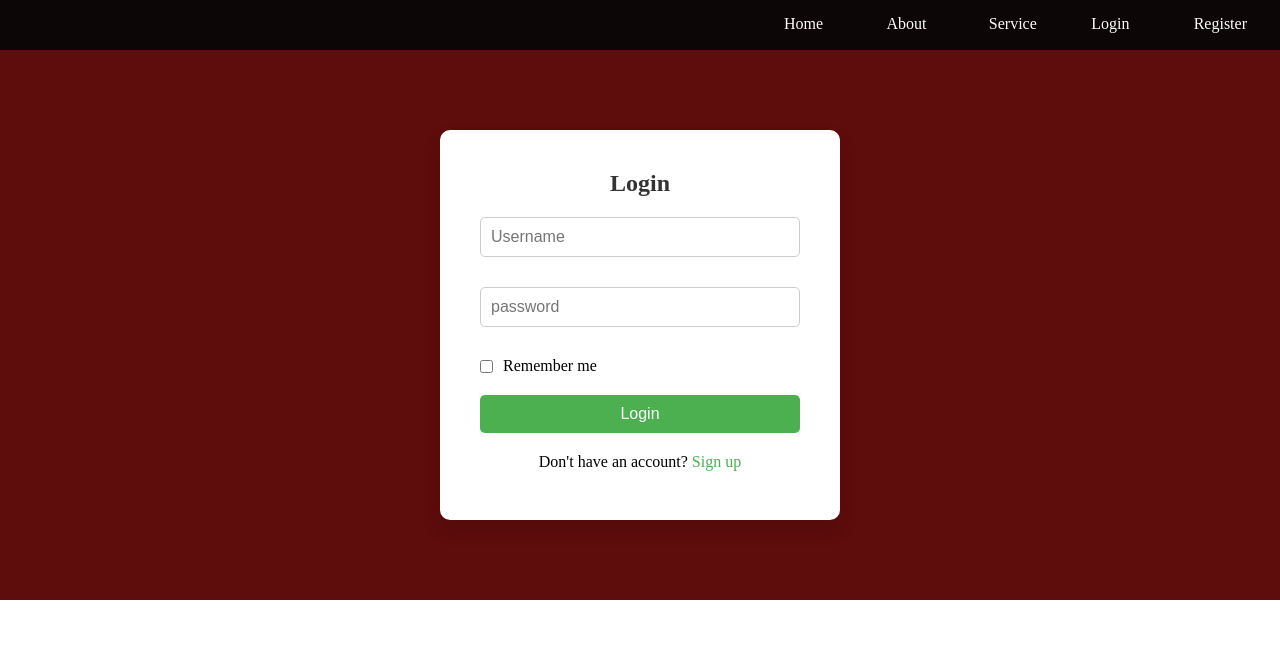
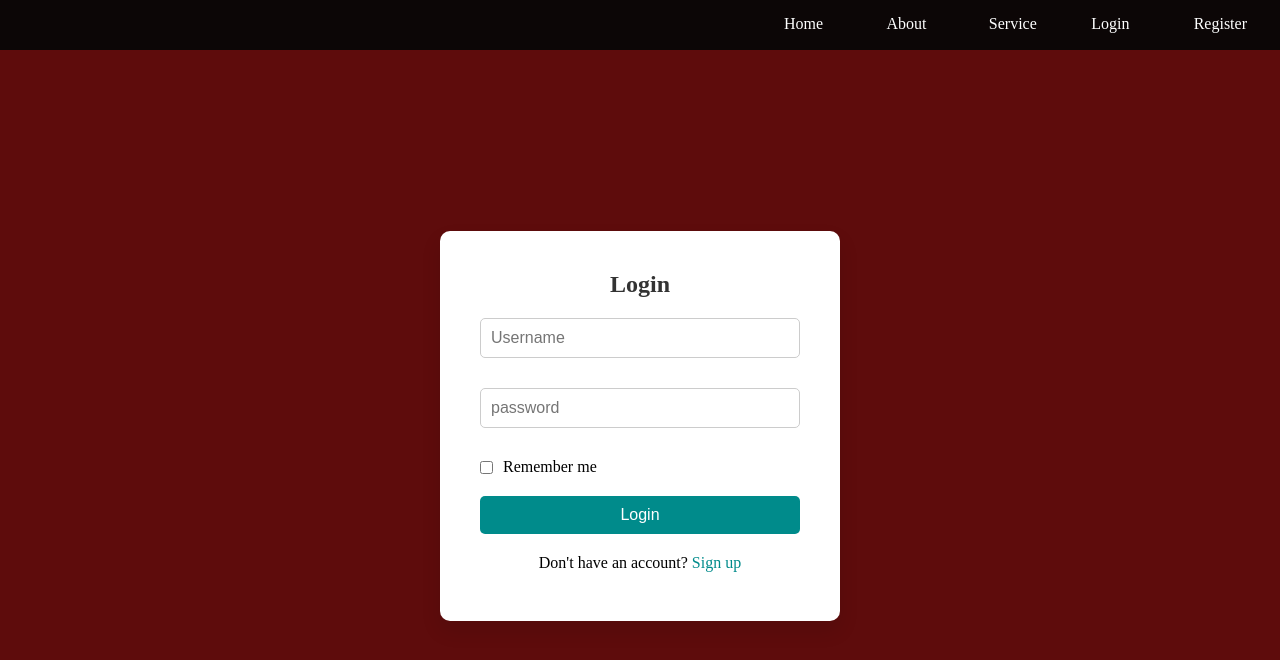
Before and after one commit to sahilborade05/projectf28, a plain HTML site: page login.html in a window 1280 px wide. Drawn offline with Linux system fonts and the light colour scheme.

Commit message:
Update style.css

```diff
--- a/style.css
+++ b/style.css
@@ -409,7 +409,7 @@ nav{
 .login-btn {
     width: 100%;
     padding: 10px;
-    background-color: #4CAF50;
+    background-color: darkcyan;
     color: white;
     border: none;
     border-radius: 5px;
@@ -419,7 +419,7 @@ nav{
 }
 
 .login-btn:hover {
-    background-color: #45a049;
+    background-color: rgb(3, 104, 104);
 }
 
 .signup-link {
@@ -427,7 +427,7 @@ nav{
 }
 
 .signup-link a {
-    color: #4CAF50;
+    color:  darkcyan;
     text-decoration: none;
 }
 
@@ -693,3 +693,9 @@ nav{
 
 
  }
+
+@media(min-width: 1280px){
+    .login-container{
+        height: 94vh;
+    }
+ }
```
